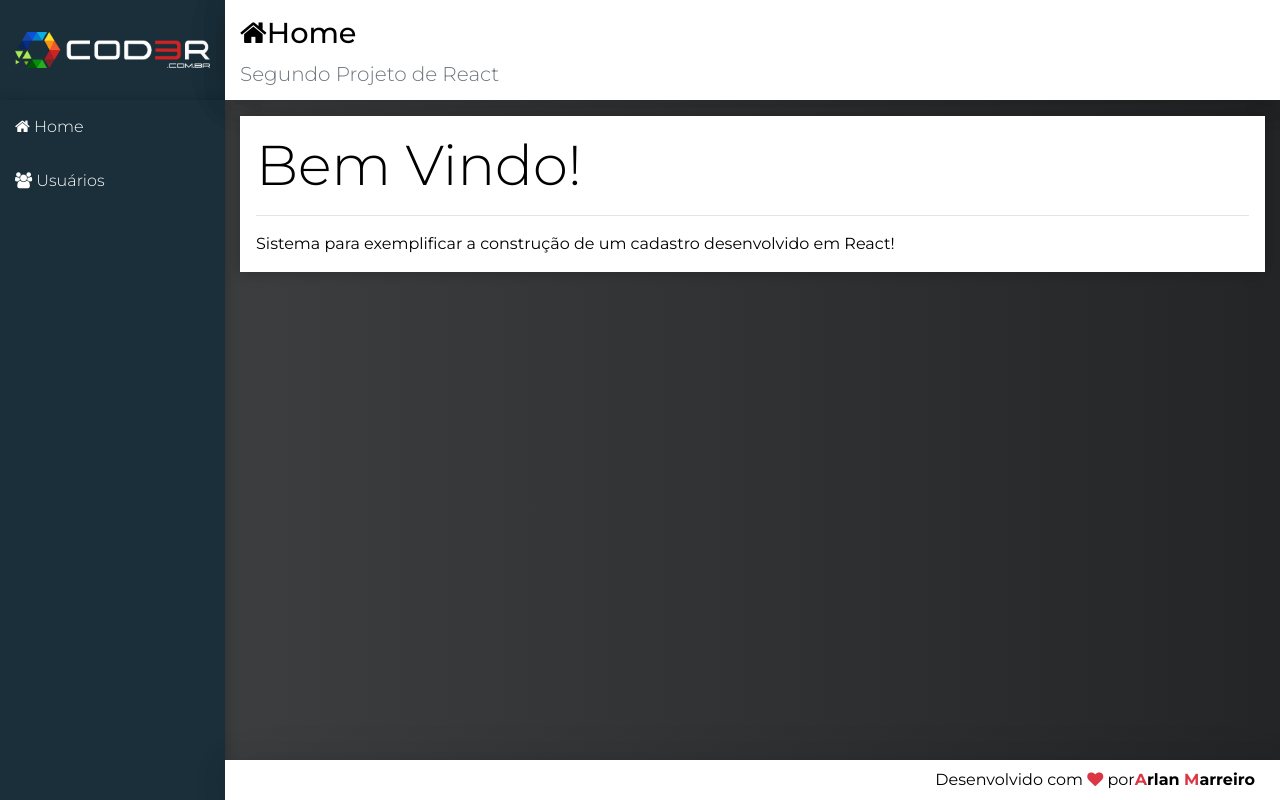
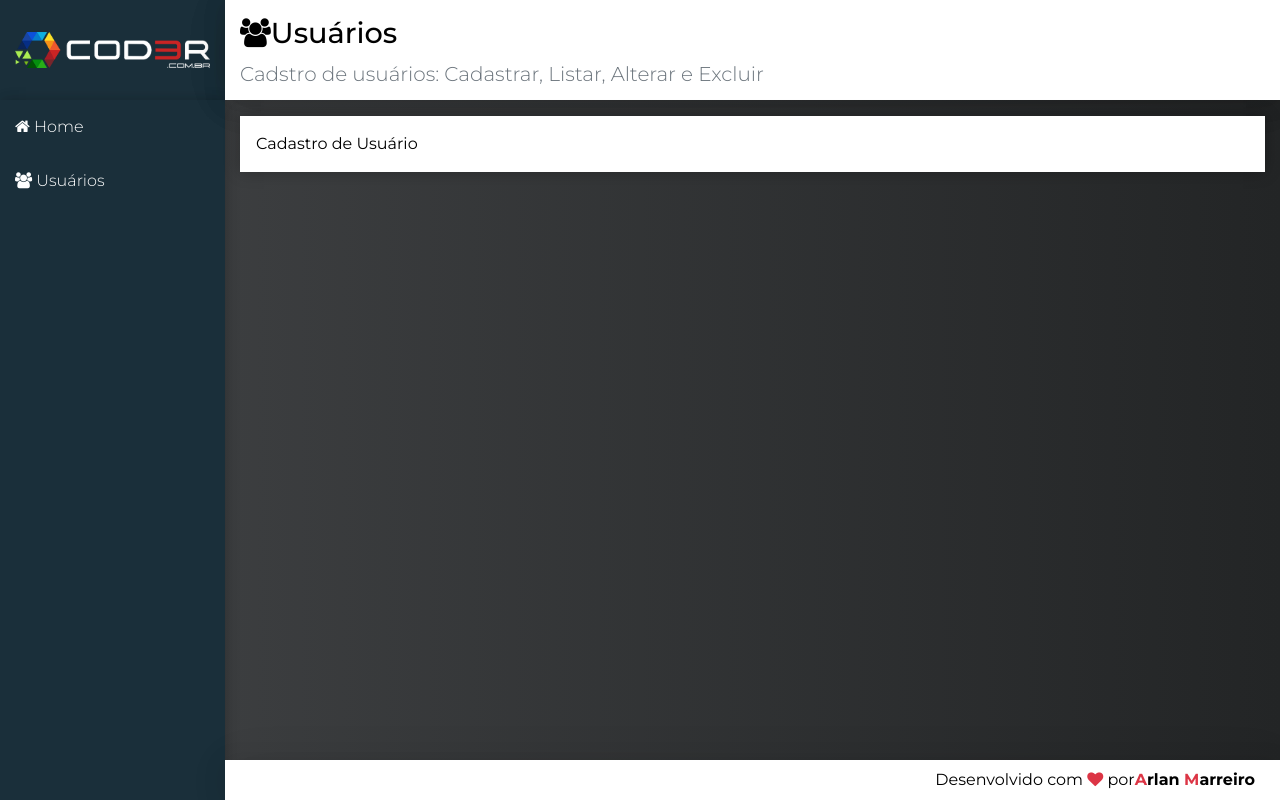
Before and after one commit to arlansonic/CodeBr, a React (Create React App) app in the folder React/crud/frontend/: page /users in a window 1280 px wide. Built offline with nearby package versions, Linux system fonts and the light colour scheme.

Commit message:
Implements - HashRouter and BrowserRouter #Routes

```diff
--- a/React/crud/frontend/src/components/home/Home.jsx
+++ b/React/crud/frontend/src/components/home/Home.jsx
@@ -1,5 +1,5 @@
 import React from 'react'
-import Main from '../template/Main'
+import Main from '../../components/template/Main'
 
 export default props =>
 
--- a/React/crud/frontend/src/components/template/Logo.jsx
+++ b/React/crud/frontend/src/components/template/Logo.jsx
@@ -1,10 +1,11 @@
 import './Logo.css'
 import logo from '../../assets/imgs/logo.png'
 import React from 'react'
+import { Link } from 'react-router-dom'
 
 export default props =>
     <aside className="Logo">
-        <a href="/" className="logo">
+        <Link to="/" className="logo">
             <img src={logo} alt="logo"/>
-        </a>
+        </Link>
     </aside>
--- a/React/crud/frontend/src/components/template/Nav.jsx
+++ b/React/crud/frontend/src/components/template/Nav.jsx
@@ -1,14 +1,15 @@
 import './Nav.css'
 import React from 'react'
+import {Link} from 'react-router-dom'
 
 export default props =>
     <aside className="menu-area">
         <nav className="menu">
-        <a href="#">
+        <Link to="/">
             <i className="fa fa-home"></i> Home
-        </a>
-        <a href="#/users">
+        </Link>
+        <Link to="/users">
             <i className="fa fa-users"></i> Usuários
-        </a>
+        </Link>
         </nav>
     </aside>
--- /dev/null
+++ b/React/crud/frontend/src/components/user/UserCrud.jsx
@@ -0,0 +1,18 @@
+import React, {Component} from 'react'
+import Main from '../template/Main'
+
+const HeaderProps = {
+    icon: 'users',
+    title: 'Usuários',
+    subtitle: 'Cadstro de usuários: Cadastrar, Listar, Alterar e Excluir'
+}
+
+export default class UserCrud extends Component{
+    render(){
+        return(
+            <Main {...HeaderProps}>
+                Cadastro de Usuário
+            </Main>
+        )
+    }
+}
--- a/React/crud/frontend/src/main/App.jsx
+++ b/React/crud/frontend/src/main/App.jsx
@@ -2,25 +2,25 @@
 import 'font-awesome/css/font-awesome.min.css'
 import './App.css'
 import React from 'react'
+import { BrowserRouter } from 'react-router-dom'
+import Routes from './Routes'
 
 import Logo from '../components/template/Logo'
 import Nav from '../components/template/Nav'
-import Main from '../components/template/Main'
 import Footer from '../components/template/Footer'
 import Header from '../components/template/Header'
 
+
 export default props =>
+    <BrowserRouter>
         <div className="app">
             <Logo />
             <Nav />
             <Header />
-        <Main icon="home" title="Home"
-            subtitle="Segundo Projeto de React" >
-            <div className="display-4">Bem Vindo!</div>
-            <hr/>
-            <p className="mb-0">Sistema para exemplificar a construção de um cadastro
-            desenvolvido em React!
-            </p>
-        </Main>
+            <Routes/>
             <Footer />
         </div>
+    </BrowserRouter>
+
+    //HashRouter : Link com #
+    // BrowserRouter : Link padrão sem #
--- /dev/null
+++ b/React/crud/frontend/src/main/Routes.jsx
@@ -0,0 +1,13 @@
+import React from 'react'
+import { Switch, Route, Redirect } from 'react-router'
+
+import Home from '../components/home/Home'
+import Main from '../components/template/Main'
+import UserCrud from '../components/user/UserCrud'
+
+export default props =>
+    <Switch>
+        <Route exact path='/' component={Home} />
+        <Route path='/users' component={UserCrud} />
+        <Redirect from='*' to='/' />
+    </Switch>
```
Lines whose indentation alone changed are shown as unchanged.
